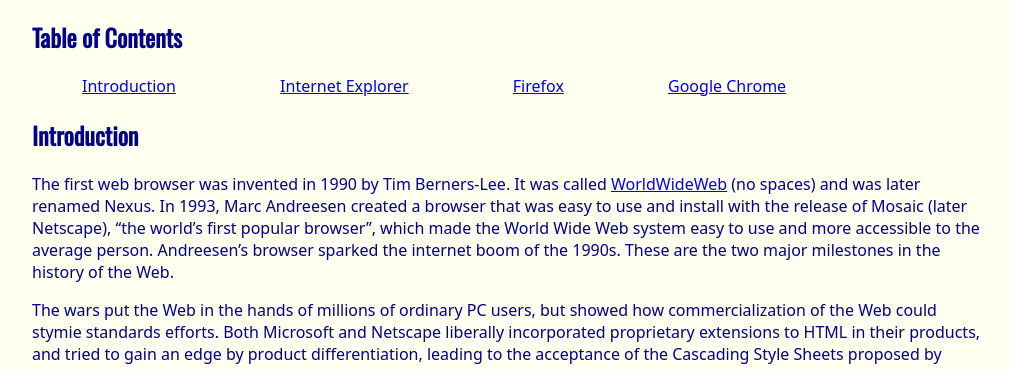
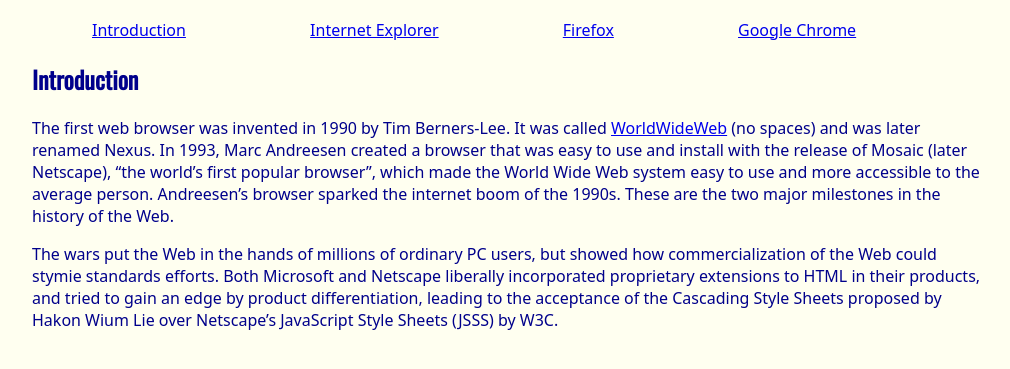
Before and after one commit to calebjchang/ITM352_S23_repo, a website: page WODs/BrowserHistory3/index.html in a window 1280 px wide. Shown: the part 71-440 px from the top of the page, without its empty margins (18-1028 px from the left). Drawn offline with nearby package versions, Linux system fonts and the light colour scheme.

Commit message:
redo BrowserHistory3
pushing p

```diff
--- a/WODs/BrowserHistory3/index.html
+++ b/WODs/BrowserHistory3/index.html
@@ -10,7 +10,6 @@
 </head>
     <h1>A history of web browsers</h1>
 <body>
-    <h2>Table of Contents</h2>
  <div id="navbar">
     <ul>
         <li><a href="#intro">Introduction</a></li>
@@ -23,6 +22,7 @@
     <p>The first web browser was invented in 1990 by Tim Berners-Lee. It was called <a href="https://www.britannica.com/topic/World-Wide-Web">WorldWideWeb</a> (no spaces) and was later renamed Nexus. In 1993, Marc Andreesen created a browser that was easy to use and install with the release of Mosaic (later Netscape), “the world’s first popular browser”, which made the World Wide Web system easy to use and more accessible to the average person. Andreesen’s browser sparked the internet boom of the 1990s. These are the two major milestones in the history of the Web.</p>
 
     <p>The wars put the Web in the hands of millions of ordinary PC users, but showed how commercialization of the Web could stymie standards efforts. Both Microsoft and Netscape liberally incorporated proprietary extensions to HTML in their products, and tried to gain an edge by product differentiation, leading to the acceptance of the Cascading Style Sheets proposed by Hakon Wium Lie over Netscape’s JavaScript Style Sheets (JSSS) by W3C.</p>
+
     <div class="left">
     <h2 id="IE">A brief history of IE</h2>
     <img src="https://dport96.github.io/ITM352/morea/030.ui-basics/ie-logo.png" width="100" height="100">
@@ -30,7 +30,6 @@
 
     <p>In March 2009 Version 8.0 was released, with the first public beta having been released on March 5, 2008. IE8 offered better support for web standards than previous versions, with plans for improved support for RSS, CSS, and Ajax, as well as full compliance for Cascading Style Sheets 2.1. It was also the first version to successfully pass the Acid2 test. In addition, Internet Explorer 8 included new features such as WebSlices and an improved phishing filter.</p>
 </div>
-
 <div class="right">
     <h2 id="FF">A brief history of Firefox</h2>
     <img src="https://dport96.github.io/ITM352/morea/030.ui-basics/Mozilla_Firefox_logo.png" width="100" height="100">
@@ -38,7 +37,6 @@
 
     <p>Firefox 23 was released on August 6, 2013. It includes an updated Firefox logo, mixed content blocking enabled by default to defend against man-in-the-middle attacks, implementation of the range form control attribute in HTML5, dropping support for the blink HTML element as well as text-decoration:blink CSS element, the restriction to have to “switch to a different search provider across the entire browser,” and a global browser console, a new network monitor among other things.</p>
 </div>
-
 <div class="center">
     <h2 id="GC">A brief history of Chrome</h2>
     <img src="https://dport96.github.io/ITM352/morea/030.ui-basics/Google_Chrome_icon.svg" width="100" height="100">
--- a/WODs/BrowserHistory3/style.css
+++ b/WODs/BrowserHistory3/style.css
@@ -14,6 +14,18 @@
 img {
     float: left;
 }
+ul {
+    list-style-type: none;
+    margin: 0;
+    padding: 0;
+}
+li {
+    display: inline;
+}
+#navbar a {
+    margin-left: 60px;
+    margin-right: 60px;
+}
 .left {
     float: left;
     width: 300px;
@@ -25,19 +37,8 @@
     padding: 1em;
 }
 .center {
+    width: 300px;
     margin-left: 300px;
     margin-right: 300px;
     padding: 1em;
 }
-ul {
-    list-style: none;
-    margin: 0;
-    padding: 0;
-}
-li{
-    display: inline;
-}
-#navbar a {
-    margin-left: 50px;
-    margin-right: 50px;
-}
```
Lines whose indentation alone changed are shown as unchanged.
